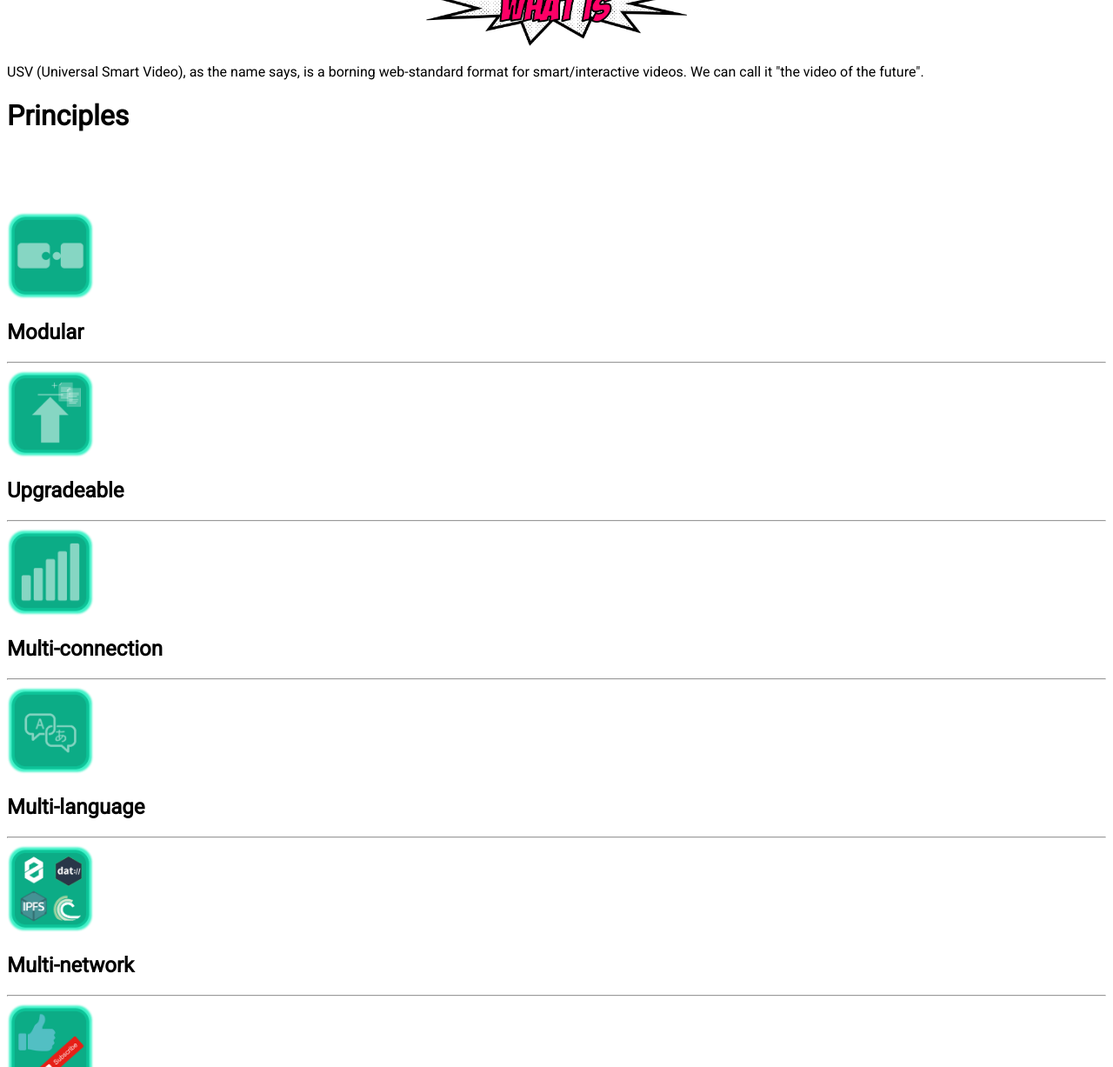
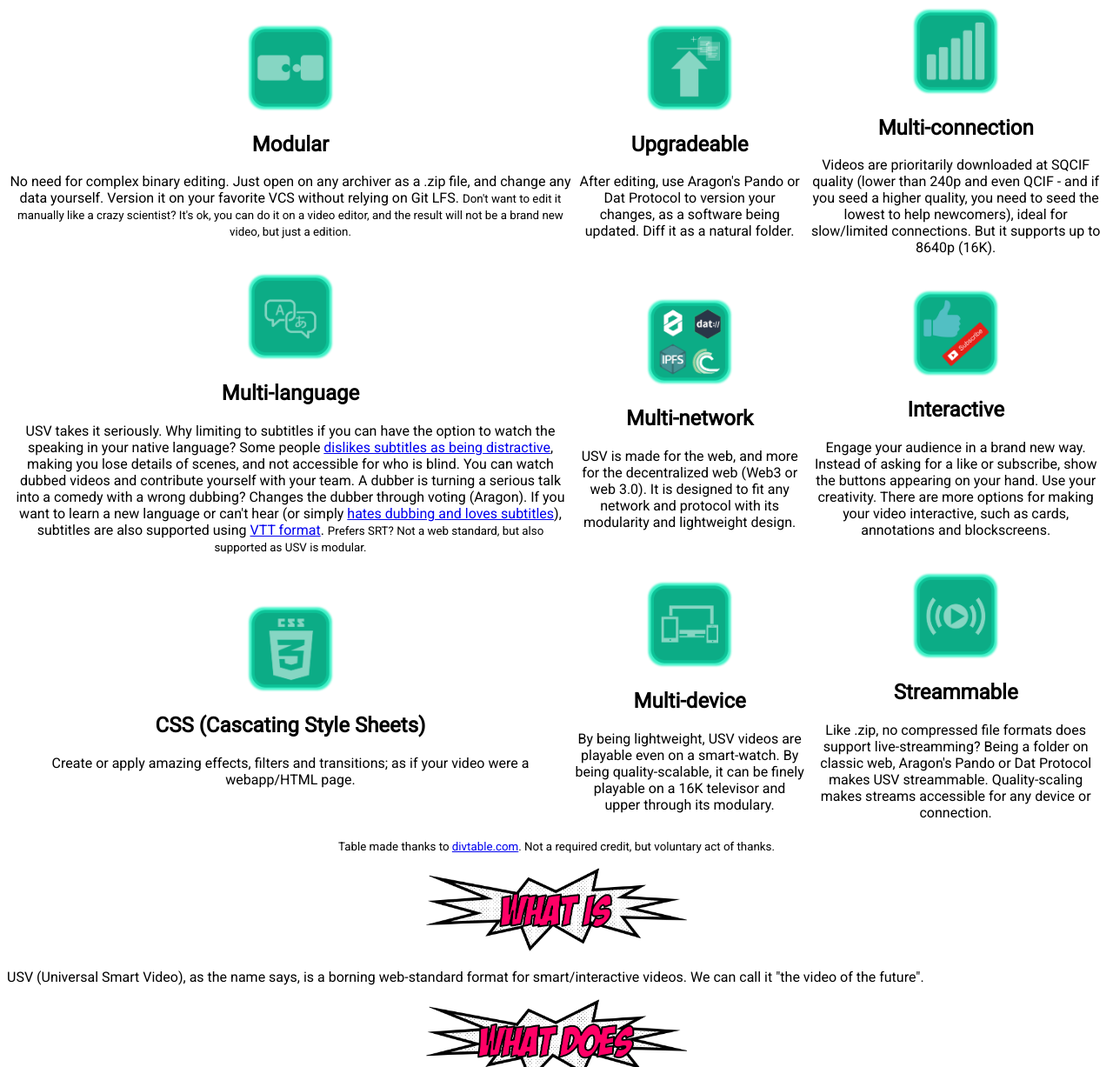
Before and after one commit to Universal-Smart-Video-Format/USV-Site, a plain HTML site: page index.html in a window 1280 px wide. Shown: the part 644-1871 px from the top of the page at 87% size. Drawn offline with Linux system fonts and the light colour scheme.

Commit message:
Principles (added table and descriptions)
Signed-off-by: Daniell Mesquita <daniellplasmmer@gmail.com>

```diff
--- a/index.html
+++ b/index.html
@@ -11,66 +11,52 @@
  </head>
  <body><center><span>Home</span><span> | </span><a href="specs/">Specs</a><span> | </span><a href="/blog.usvformat.bit/">Blog</a><span> | </span><a href="/forum.usvformat.bit/">Forum</a><span> | </span><a href="/me.mkg20001.bit/?Profile/12h51ug6CcntU2aiBjhP8Ns2e5VypbWWtv/1LthwGGue7HvT6VyiHabgs4MSA1nwbQ98x/usv@zeroid.bit">Profile</a><span> | </span> <a href="https://github.com/Universal-Smart-Video-Format">Github</a></center>
   <p align="center"><img width="600px" alt="USV - Universal Smart Video format" src="logotype.png" title="USV - Universal Smart Video format"></p>
-  <p align="center">-----------------------------------------------------------------------------------------------------------------------</p>
-  <p align="center"><img width="300px" alt="What is" src="img/whatis.png" title="What is"></p>
-USV (Universal Smart Video), as the name says, is a borning web-standard format for smart/interactive videos. We can call it "the video of the future".</p>
+  <hr/>
+<center>
 <h1>Principles</h1>
 <table>
 <tbody>
 <tr>
-<td>&nbsp;</td>
-<td>&nbsp;</td>
-<td>&nbsp;</td>
+<td><center><img width="100px" src="img/modular.png"/>
+<h2>Modular</h2>
+<p>No need for complex binary editing. Just open on any archiver as a .zip file, and change any data yourself. Version it on your favorite VCS without relying on Git LFS. <small>Don't want to edit it manually like a crazy scientist? It's ok, you can do it on a video editor, and the result will not be a brand new video, but just a edition.</small></p></center></td>
+<td><center><img width="100px" src="img/upgradeable.png"/>
+<h2>Upgradeable</h2>
+<p>After editing, use Aragon's Pando or Dat Protocol to version your changes, as a software being updated. Diff it as a natural folder.</p></center></td>
+<td><center><img width="100px" src="img/multiconnection.png"/>
+<h2>Multi-connection</h2>
+<p>Videos are prioritarily downloaded at SQCIF quality (lower than 240p and even QCIF - and if you seed a higher quality, you need to seed the lowest to help newcomers), ideal for slow/limited connections. But it supports up to 8640p (16K).</p></center></td>
 </tr>
 <tr>
-<td>&nbsp;</td>
-<td>&nbsp;</td>
-<td>&nbsp;</td>
+<td><center><img width="100px" src="img/multilanguage.png"/>
+<h2>Multi-language</h2>
+<p>USV takes it seriously. Why limiting to subtitles if you can have the option to watch the speaking in your native language? Some people <a href="https://www.reddit.com/r/TrueFilm/comments/30ekfw/subtitles_and_the_effect_they_have_on_the_viewing/" target="blank">dislikes subtitles as being distractive</a>, making you lose details of scenes, and not accessible for who is blind. You can watch dubbed videos and contribute yourself with your team. A dubber is turning a serious talk into a comedy with a wrong dubbing? Changes the dubber through voting (Aragon). If you want to learn a new language or can't hear (or simply <a href="https://www.sbs.com.au/guide/article/2016/07/07/why-people-think-they-hate-subtitles" target="blank">hates dubbing and loves subtitles</a>), subtitles are also supported using <a href="https://www.w3.org/TR/webvtt1/" target="blank">VTT format</a>. <small>Prefers SRT? Not a web standard, but also supported as USV is modular.</small></p></center></td>
+<td><center><img width="100px" src="img/multinetwork.png"/>
+<h2>Multi-network</h2>
+<p>USV is made for the web, and more for the decentralized web (Web3 or web 3.0). It is designed to fit any network and protocol with its modularity and lightweight design.</p></center></td>
+<td><center><img width="100px" src="img/interactive.png"/>
+<h2>Interactive</h2>
+<p>Engage your audience in a brand new way. Instead of asking for a like or subscribe, show the buttons appearing on your hand. Use your creativity. There are more options for making your video interactive, such as cards, annotations and blockscreens.</p></center></td>
 </tr>
 <tr>
-<td>&nbsp;</td>
-<td>&nbsp;</td>
-<td>&nbsp;</td>
+<td><center><img width="100px" src="img/css.png"/>
+<h2>CSS (Cascating Style Sheets)</h2>
+<p>Create or apply amazing effects, filters and transitions; as if your video were a webapp/HTML page.</p></center></td>
+<td><center><img width="100px" src="img/multidevice.png"/>
+<h2>Multi-device</h2>
+<p>By being lightweight, USV videos are playable even on a smart-watch. By being quality-scalable, it can be finely playable on a 16K televisor and upper through its modulary.</p></center></td>
+<td><center><img width="100px" src="img/streammable.png"/>
+<h2>Streammable</h2>
+<p>Like .zip, no compressed file formats does support live-streamming? Being a folder on classic web, Aragon's Pando or Dat Protocol makes USV streammable. Quality-scaling makes streams accessible for any device or connection.</p></center></td>
 </tr>
 </tbody>
 </table>
-<img width="100px" src="img/modular.png"/>
-<h2>Modular</h2>
-<p></p>
-<hr/>
-<img width="100px" src="img/upgradeable.png"/>
-<h2>Upgradeable</h2>
-<p></p>
-<hr/>
-<img width="100px" src="img/multiconnection.png"/>
-<h2>Multi-connection</h2>
-<p></p>
-<hr/>
-<img width="100px" src="img/multilanguage.png"/>
-<h2>Multi-language</h2>
-<p></p>
-<hr/>
-<img width="100px" src="img/multinetwork.png"/>
-<h2>Multi-network</h2>
-<p></p>
-<hr/>
-<img width="100px" src="img/interactive.png"/>
-<h2>Interactive</h2>
-<p></p>
-<hr/>
-<img width="100px" src="img/css.png"/>
-<h2>CSS</h2>
-<p></p>
-<hr/>
-<img width="100px" src="img/multidevice.png"/>
-<h2>Multi-device</h2>
-<p></p>
-<hr/>
-<img width="100px" src="img/streammable.png"/>
-<h2>Streammable</h2>
-<p></p>
-<hr/>
-  <p align="center"><p align="center"><img width="300px" alt="What does" src="img/whatdoes.png" title="What does"></p>
+<small>Table made thanks to <a href="https://divtable.com/generator/" target="blank">divtable.com</a>. Not a required credit, but voluntary act of thanks.</small>
+</center>
+  <p align="center"><p align="center">
+<img width="300px" alt="What is" src="img/whatis.png" title="What is"></p>
+USV (Universal Smart Video), as the name says, is a borning web-standard format for smart/interactive videos. We can call it "the video of the future".
+<p align="center"><img width="300px" alt="What does" src="img/whatdoes.png" title="What does"></p>
 Do you imagine if we have the power of <a href="https://youtube.com" target="blank">YT</a>'s videos in a local file on our own devices? A USV file can have credits to the authors, multiple language subtitles/audios, indicative rating, tags, etc. All it embedded into a single video file! Please read more in <a href="specs.html">the specs</a> to know.
   <p align="center"><img width="300px" alt="How works" src="img/howworks.png" title="How works"></p>
 A .USV file is just a compressed archive (.zip) with the extension changed to .usv or a folder on Dat/IPFS, containing this structure:
@@ -79,7 +65,7 @@ A .USV file is just a compressed archive (.zip) with the extension changed to .u
   <li><b>IMG</b> folder contains the images that will be used in the video, such as tags, the thumbnail, etc.</li></ul>
   <h2>Files</h2>
   <ul><li><b>AUDIO.XML</b> contains the time each audio will be played. In case of only one audio file, a unique tag will tell that it will start at 00:00.</li></ul><p align="center"><img src="img/audio.png"></p><ul><li><b>FRAMES.XML</b> constains the speed a quantity of frames will be played till a frame-number.</li></ul><p align="center"><img src="img/frames.png"></p><ul><li><b>INFO.XML</b> contains infos about the video, such as the version (of the format), credits, main language, if it is fictional, indicative rating, if it is paid and if it is a muted-loop video (alternative to GIF).</li></ul><p align="center"><img src="img/info.png"></p><ul><li><b>TAGS.XML</b> contains the type of tag and the time it will be played.</li></ul><p align="center"><img src="img/tags.png"></p>
-<br/><center>Last update in 07/05/2019 at 22:50</center></br>
+<br/><center>Last update in 08/05/2019 at 03:32</center></br>
 <copyright><center>(c) 2017-2019 Universal Smart Video (.USV format) by <a href="https://openplanetinitiative.github.io/" target="blank">Open Planet Initiative</a>.</center></copyright>
  </body>
 </html>
```
